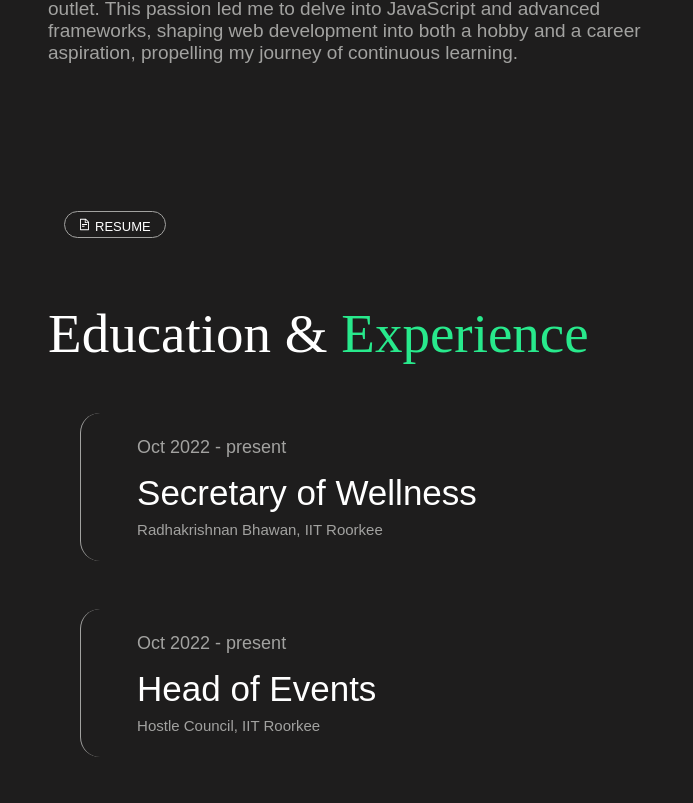
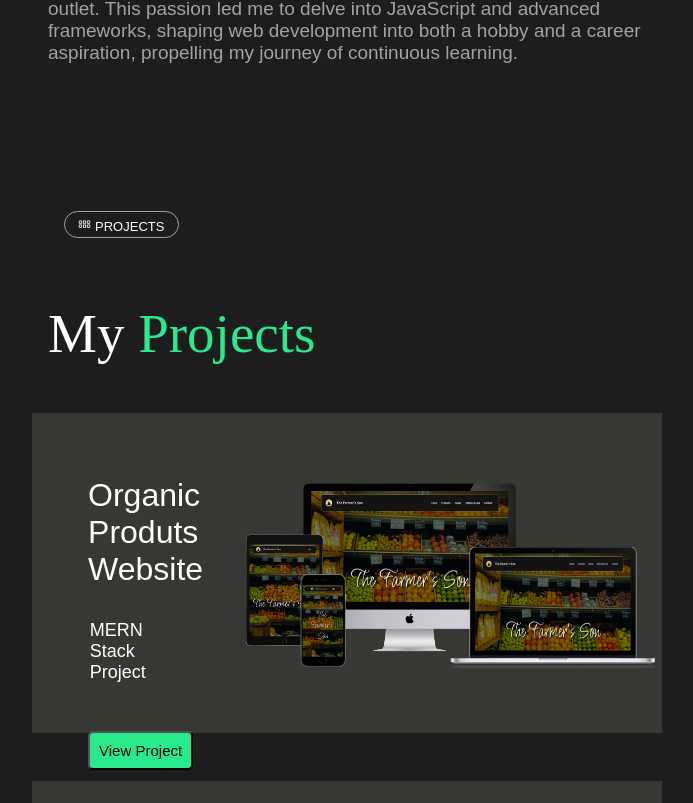
Before and after one commit to spgurjar/my-portfolio, a React (Create React App) app: page / in a window 1280 px wide. Shown: the part 1030-1833 px from the top of the page, without its empty margins (352-1045 px from the left). Built offline with nearby package versions, Linux system fonts and the light colour scheme; a web font is replaced by a local one.

Commit message:
changes updated

```diff
--- a/src/App.jsx
+++ b/src/App.jsx
@@ -42,9 +42,9 @@ function App() {
       <div className="main-content">
         <div className='cls-tophome'><TopHome /> </div>
         <div className='cls-'><Journey/></div>
+        <div className='cls-'><Project/></div>
         <div className='cls-'><Resume/></div>
         <div className='cls-'><Skills/></div>
-        <div className='cls-'><Project/></div>
         <div className='cls-'><Contact/></div>
       </div>
       <div><SideBar /></div>
```
